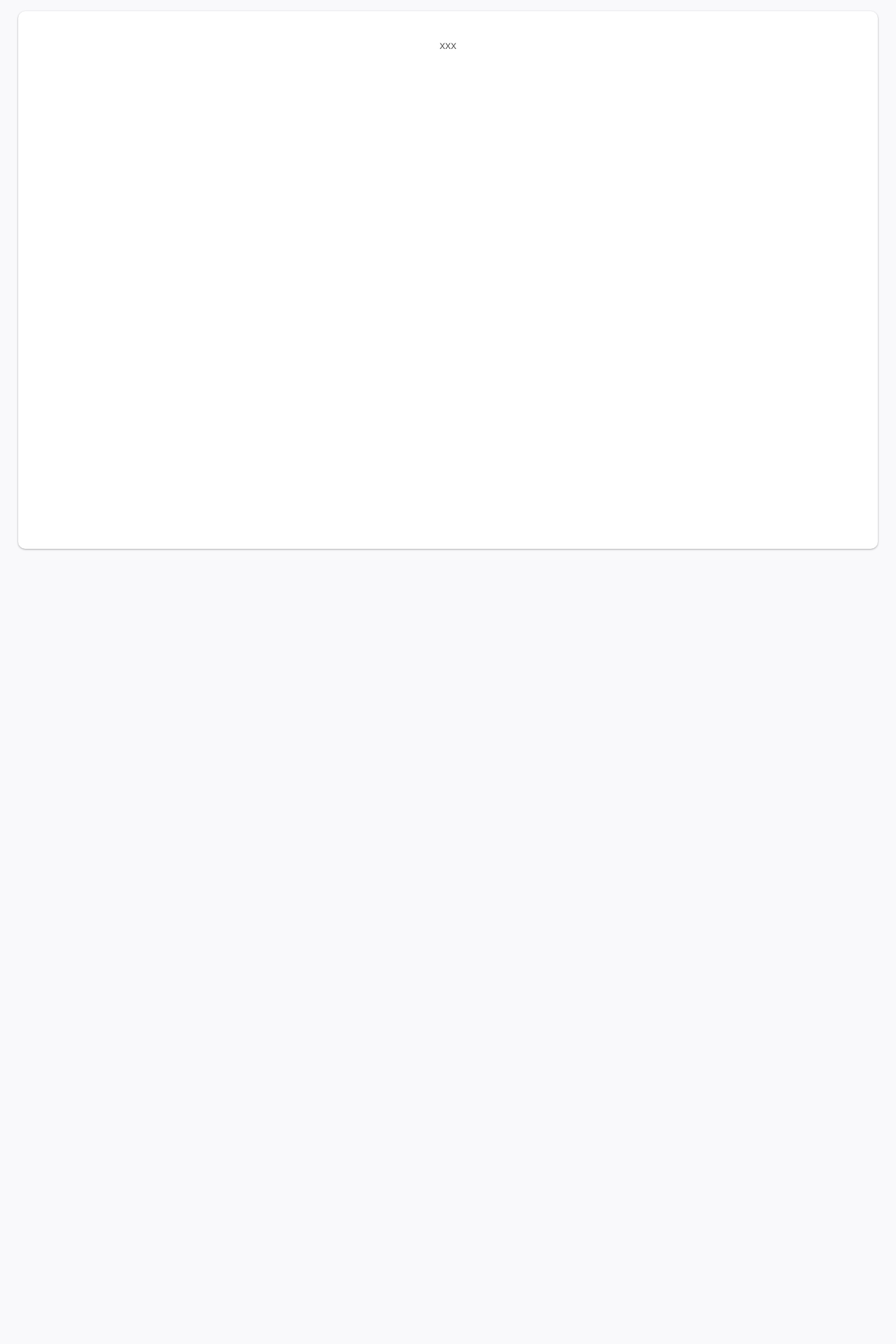
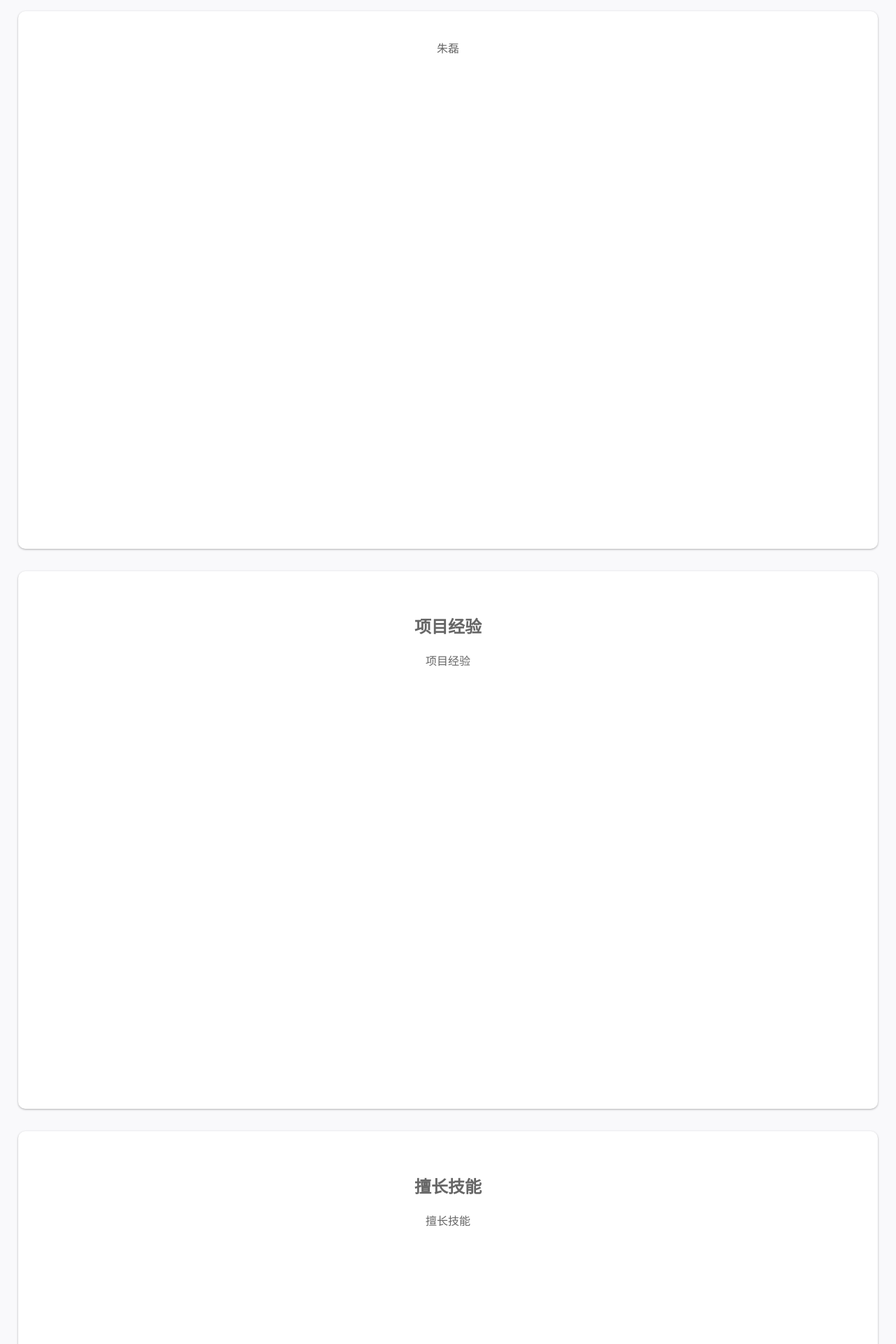
Before and after one commit to dogrod/rodb, a Vue app: page /#/ in a window 1280 px wide. Shown: the top 1920 px of the page at 70% size. Before the commit the page ends 800 px from the top, so only its background shows below. Built offline with nearby package versions, Linux system fonts and the light colour scheme.

Commit message:
'resume stylesheet changed'

```diff
--- a/src/components/resume/ResumePage.vue
+++ b/src/components/resume/ResumePage.vue
@@ -1,20 +1,62 @@
 <template lang="html">
-<div class="content">
-  xxx
+<div class="resume__page" :style="{'height':coverHeight + 'px'}">
+  <div class="resume__page__header">
+    <slot name="title"></slot>
+  </div>
+  <div class="resume__page__content">
+    <slot name="content"></slot>
+  </div>
 </div>
 </template>
 
 <script>
-export default {};
+export default {
+  computed: {
+    viewportHeight() {
+      return window.innerHeight;
+    },
+    viewportWidth() {
+      return window.innerWidth;
+    },
+    coverHeight() {
+      return ((this.viewportHeight * this.coverSize) - (this.viewportHeight * 0.04));
+    },
+  },
+  data() {
+    return {
+      location: 0,
+    };
+  },
+  methods: {
+    // 使用闭包方法封装throttle节流函数
+    throttle(fn, delay) {
+      let timer = null;
+
+      return function throttle() {
+        clearTimeout(timer);
+        timer = setTimeout(() => {
+          fn();
+        }, delay);
+      };
+    },
+  },
+  created() {
+    window.addEventListener('mousewheel', this.handleScroll);
+  },
+  props: {
+    coverSize: {
+      default: 1,
+      type: Number,
+    },
+  },
+};
 </script>
 
 <style lang="scss" scoped>@import "../../assets/css/variables.scss";
-.content {
+.resume__page {
     position: relative;
     width: 96vw;
-    height: 96vh;
-    margin-left: 2vw;
-    margin-right: 2vw;
+    margin: 4vh 2vw 0;
     padding: 40px;
     background: #fff;
     border-radius: 10px;
@@ -22,14 +64,8 @@ export default {};
     &:first-child {
         margin-top: 2vh;
     }
-    &:not(:first-child) {
-        margin-top: 4vh;
-    }
     &:last-child {
         margin-bottom: 2vh;
     }
-    &:not(:last-child) {
-        margin-bottom: 0;
-    }
 }
 </style>
--- a/src/components/resume/index.vue
+++ b/src/components/resume/index.vue
@@ -1,7 +1,22 @@
 <template lang="html">
   <div class="resume">
     <div class="resume_container" :style="{top:containerTop+'px'}">
-      <resume-page></resume-page>
+      <resume-page>
+        <div slot="content">朱磊</div>
+      </resume-page>
+      <resume-page
+        coverSize=1>
+        <h2 slot="title">项目经验</h2>
+        <div slot="content">项目经验</div>
+      </resume-page>
+      <resume-page>
+        <h2 slot="title">擅长技能</h2>
+        <div slot="content">擅长技能</div>
+      </resume-page>
+      <resume-page>
+        <h2 slot="title">关于我</h2>
+        <div slot="content">关于我</div>
+      </resume-page>
     </div>
   </div>
 </template>
@@ -20,17 +35,16 @@ export default {
   },
 };
 </script>
-<style lang="scss" scoped>
-@import "../../assets/css/variables.scss";
+<style lang="scss" scoped>@import "../../assets/css/variables.scss";
 .resume {
     width: 100vw;
     height: 100vh;
-    overflow: hidden;
+    // overflow: hidden;
     position: relative;
 }
 .resume_container {
-  width: 100vw;
-  transition: 0.6s;
-  position: absolute;
+    width: 100vw;
+    transition: 0.6s;
+    position: absolute;
 }
 </style>
```
Also changed, not shown: 2 other files (tests, documents, lock files or other folders).
